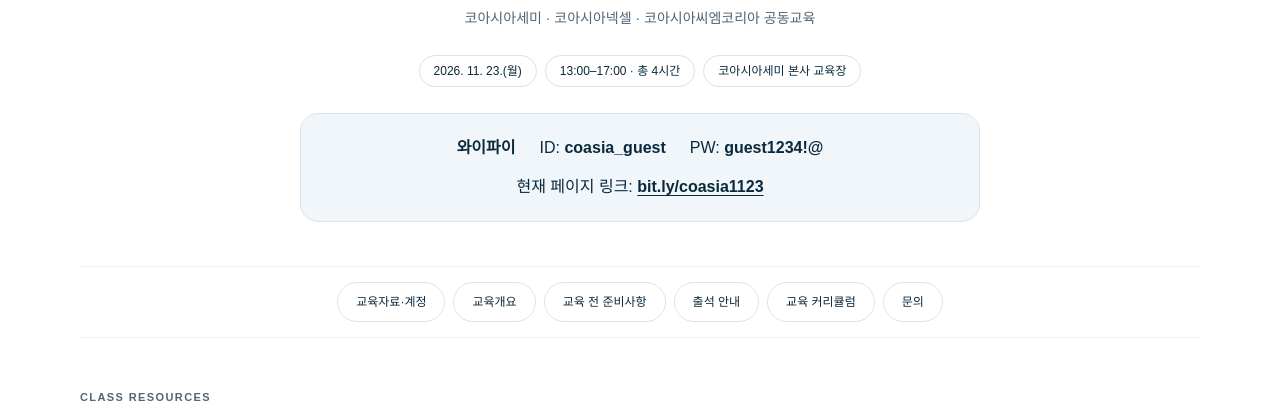
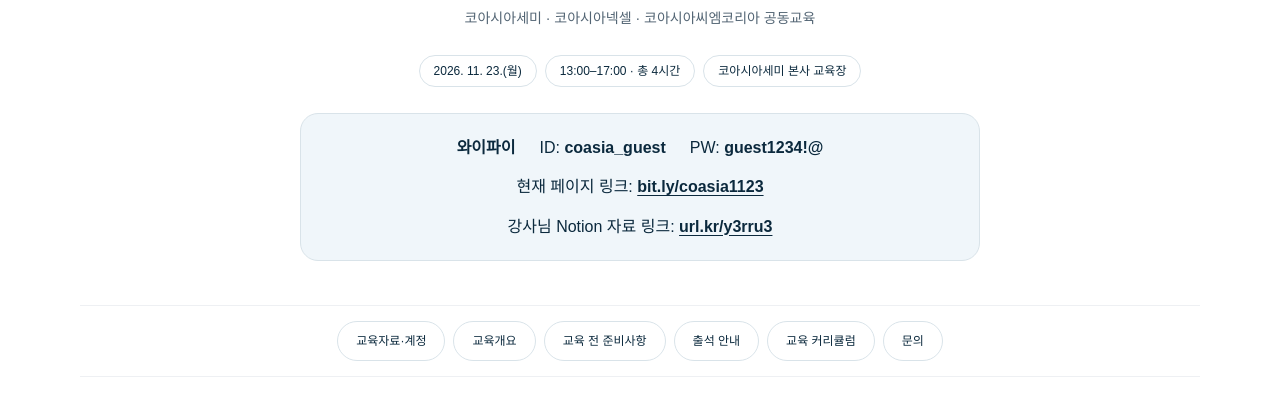
Before and after one commit to slxeducation/coasia-1123, a plain HTML site: page index.html in a window 1280 px wide. Shown: the part 334-750 px from the top of the page. Drawn offline with Linux system fonts and the light colour scheme; a web font is replaced by a local one.

Commit message:
Add instructor Notion resources link below page link

```diff
--- a/index.html
+++ b/index.html
@@ -1,7 +1,7 @@
 <!doctype html>
 <html lang="ko"><head><meta charset="utf-8"><meta name="viewport" content="width=device-width,initial-scale=1"><title>CoAsia 3사 공동교육 | AI 업무 생산성 향상 및 바이브코딩 실무</title><meta name="description" content="2026년 11월 23일 CoAsia 3사 공동교육 수강생 운영 안내"><link rel="stylesheet" href="style.css"><link rel="stylesheet" href="custom.css?v=20261123-mailbox"></head><body>
 <a class="skip" href="#main">본문 바로가기</a><header class="brandbar"><div class="companies" aria-label="코아시아세미 × 코아시아넥셀 × 코아시아씨엠코리아"><div class="company"><img src="coasia-semi.png" alt="코아시아세미"></div><span class="company-cross" aria-hidden="true">×</span><div class="company"><img src="coasia-nexell.png" alt="코아시아넥셀"></div><span class="company-cross" aria-hidden="true">×</span><div class="company cmkr"><img src="coasia-cmkr.png" alt="코아시아씨엠코리아"></div></div><img class="saltlux" src="saltlux-logo.svg" alt="솔트룩스"></header>
-<main id="main" class="page"><section class="hero"><span class="eyebrow">CoAsia × Saltlux · 환급과정</span><h1>AI 업무 생산성 향상 및<br>바이브코딩 실무</h1><p class="hero-description">코아시아세미 · 코아시아넥셀 · 코아시아씨엠코리아 공동교육</p><div class="pills"><span>2026. 11. 23.(월)</span><span>13:00–17:00 · 총 4시간</span><span>코아시아세미 본사 교육장</span></div><div class="class-access" aria-label="와이파이 및 페이지 안내"><div class="wifi-info"><strong>와이파이</strong><span>ID: <b>coasia_guest</b></span><span>PW: <b>guest1234!@</b></span></div><p>현재 페이지 링크: <a href="https://bit.ly/coasia1123">bit.ly/coasia1123</a></p></div></section>
+<main id="main" class="page"><section class="hero"><span class="eyebrow">CoAsia × Saltlux · 환급과정</span><h1>AI 업무 생산성 향상 및<br>바이브코딩 실무</h1><p class="hero-description">코아시아세미 · 코아시아넥셀 · 코아시아씨엠코리아 공동교육</p><div class="pills"><span>2026. 11. 23.(월)</span><span>13:00–17:00 · 총 4시간</span><span>코아시아세미 본사 교육장</span></div><div class="class-access" aria-label="와이파이 및 페이지 안내"><div class="wifi-info"><strong>와이파이</strong><span>ID: <b>coasia_guest</b></span><span>PW: <b>guest1234!@</b></span></div><p>현재 페이지 링크: <a href="https://bit.ly/coasia1123">bit.ly/coasia1123</a></p><p>강사님 Notion 자료 링크: <a href="https://url.kr/y3rru3" target="_blank" rel="noopener noreferrer">url.kr/y3rru3</a></p></div></section>
 <nav aria-label="교육 안내 목차"><a href="#resources">교육자료·계정</a><a href="#overview">교육개요</a><a href="#prepare">교육 전 준비사항</a><a href="#attendance">출석 안내</a><a href="#curriculum">교육 커리큘럼</a><a href="#contact">문의</a></nav>
 <section id="resources"><div class="heading"><p class="kicker">CLASS RESOURCES</p><h2>교육자료 · 실습 계정</h2><p>교육에 필요한 자료와 계정 정보를 확인하는 공간입니다.</p></div><div class="grid"><article class="card soft resource-card"><span class="resource-label">교육자료</span><h3>강사님 교육자료</h3><p>강의와 실습에 사용할 자료를 확인하는 공간입니다.</p><a class="button claude-download" href="https://www.safarion.app/login" target="_blank" rel="noopener noreferrer">사파리온 교육자료</a><p class="resource-password">초기 비밀번호: <strong>safarion</strong></p></article><article class="card account-card resource-card"><span class="resource-label">실습 계정</span><h3>내 Claude 계정 확인</h3><p>본인에게 배정된 교육용 유료 계정 정보를 확인해 주세요.</p><div class="account-actions"><a class="button account-button" href="https://docs.google.com/spreadsheets/d/1iTjNXw5aHcBBseJEV_vQI3v7H3EzYatUd29jBq0nuqg/edit?usp=sharing" target="_blank" rel="noopener noreferrer">내 계정 확인 ↗</a><a class="button mailbox-button" href="https://slxedu-claude.vercel.app/" target="_blank" rel="noopener noreferrer" aria-label="인증번호 확인 메일함 바로가기">메일함 바로가기</a></div></article></div><p class="resource-help">자료 열람이나 계정 확인이 어려우면 <a href="mailto:edu@saltlux.com">edu@saltlux.com</a>으로 문의해 주세요.</p></section>
 <section id="overview"><div class="heading"><p class="kicker">01 · OVERVIEW</p><h2>교육개요</h2></div><dl class="overview"><div><dt>교육명</dt><dd>AI 업무 생산성 향상 및 바이브코딩 실무</dd></div><div><dt>교육 일정</dt><dd>2026년 11월 23일(월) 13:00–17:00<br><small>교육시간 4H · 김용승 강사</small></dd></div><div><dt>교육 장소</dt><dd>코아시아세미 본사 교육장 · 금강펜테리움IX타워 A동 38층</dd></div><div><dt>주소</dt><dd>경기 화성시 동탄구 동탄첨단산업1로 27</dd></div></dl></section>
```
